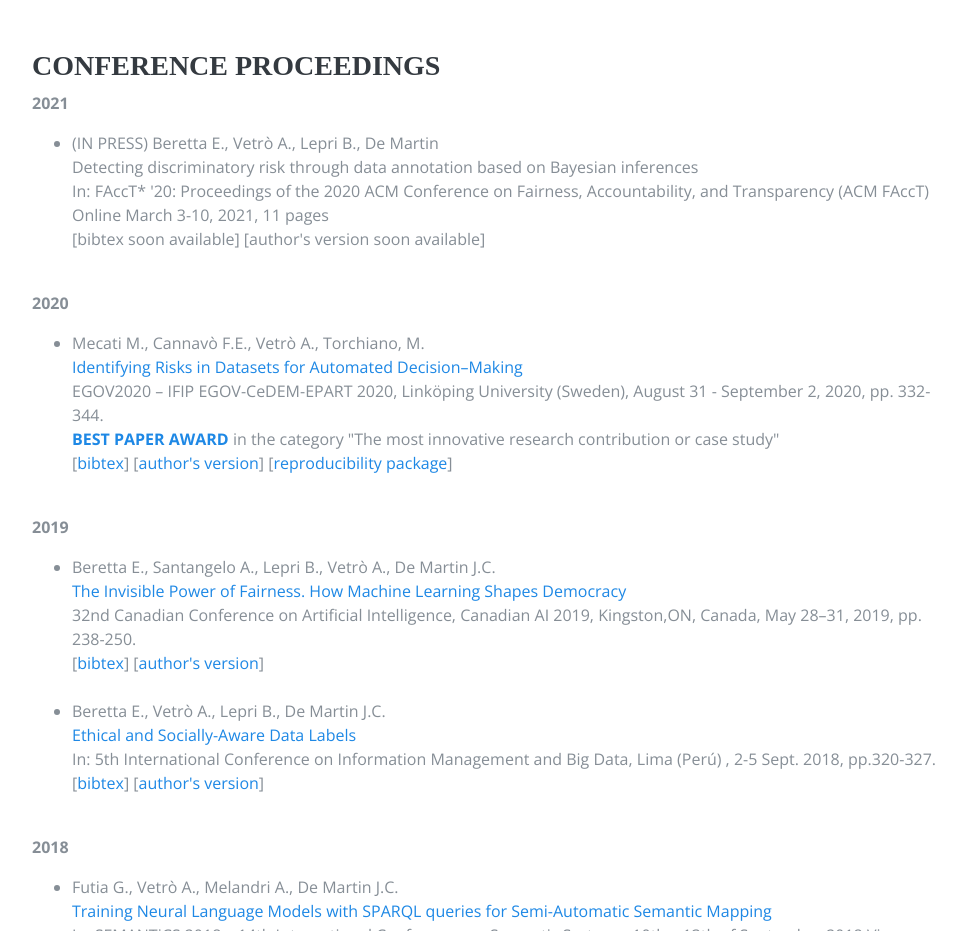
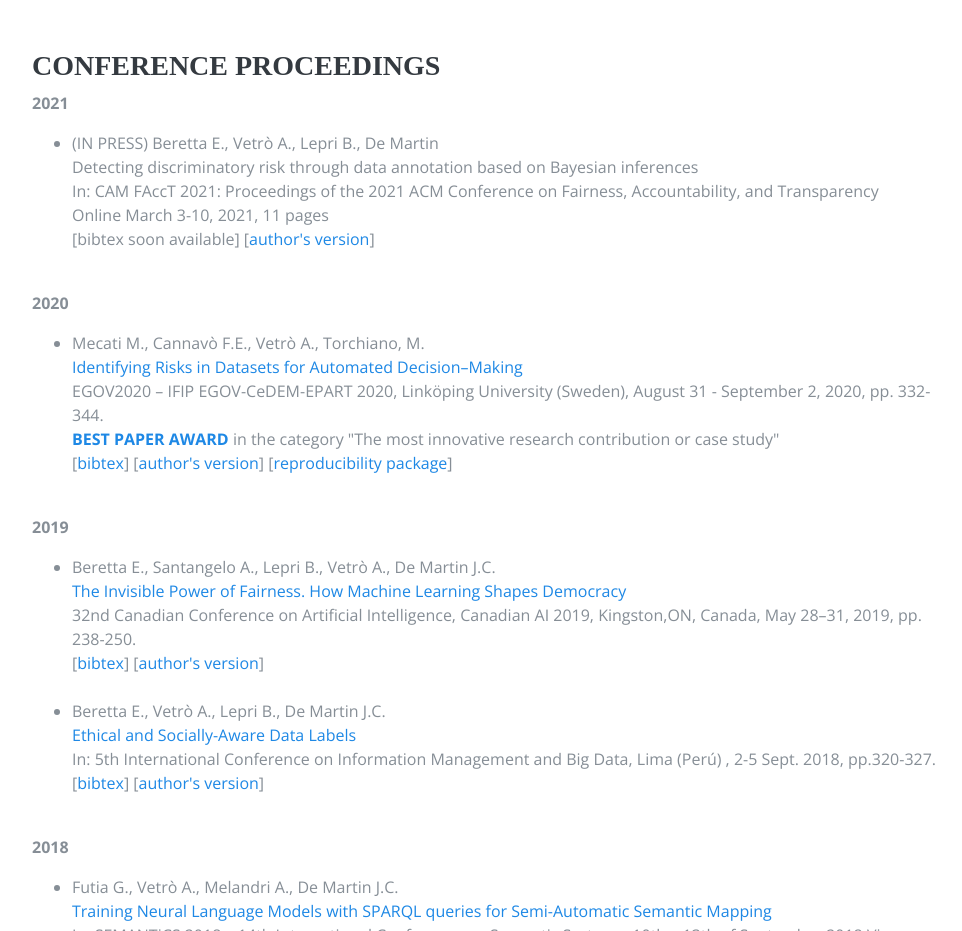
Before and after one commit to phisaz/antoniovetro, a plain HTML site: page publications.html in a window 1280 px wide. Shown: the part 3880-4811 px from the top of the page, without its empty margins (288-1250 px from the left). Drawn offline with nearby package versions, Linux system fonts and the light colour scheme; a web font is replaced by a local one.

Commit message:
facct camera ready

```diff
--- a/publications.html
+++ b/publications.html
@@ -393,8 +393,8 @@
                         <a href='http://dx.doi.org/10.1109/MITP.2013.21' target="blank"> Exploratory testing as a source of testing technical debt </a>
                         <br> IT Professional (Volume:16 , Issue: 3 ), May-June 2014, pp. 44-51, ISSN: 1520-9202, IEEE
                         <br> [
-                        <a href="./bibtex/journals/2014-itpro-td.bib" target="new">bibtex</a>] [
-                        <a href="./authorsversion/journals/2014-itpro-td.pdf" target="new">author's version</a>]
+                        <a href="./bibtex/journals/2014-itpro-td.bib" target="new">bibtex</a>]
+                        [<a href="./authorsversion/journals/2014-itpro-td.pdf" target="new">author's version</a>]
                     </li>
 
                 </ul>
@@ -411,9 +411,11 @@
 
                             Beretta E., Vetr&ograve; A., Lepri B., De Martin <br>
                             Detecting discriminatory risk through data annotation based on Bayesian inferences <br>
-                            In: FAccT* '20: Proceedings of the 2020 ACM Conference on Fairness, Accountability, and Transparency (ACM FAccT) <br>
+                            In: CAM FAccT 2021: Proceedings of the 2021 ACM Conference on Fairness, Accountability, and Transparency <br>
                             Online March 3-10, 2021, 11 pages <br>
-                            [bibtex soon available] [author's version soon available] <br>
+                            [bibtex soon available]
+                            [<a href="./authorsversion/conferences/2021-facct-risks.pdf" target=new>author's version</a>]
+                            <br>
 
                         </li>
 
@@ -449,7 +451,8 @@
                         Beretta E., Santangelo A., Lepri B., Vetr&ograve; A., De Martin J.C. <br>
                         <a href="https://doi.org/10.1007/978-3-030-18305-9_19">The Invisible Power of Fairness. How Machine Learning Shapes Democracy</a> <br>
                         32nd Canadian Conference on Artificial Intelligence, Canadian AI 2019, Kingston,ON, Canada, May 28–31, 2019, pp. 238-250.<br>
-                        [<a href="./bibtex/conferences/2019-canai-fd.bib">bibtex</a>] [<a href="./authorsversion/conferences/2019-canai-fd.pdf" target=new>author's version</a>]
+                        [<a href="./bibtex/conferences/2019-canai-fd.bib">bibtex</a>]
+                        [<a href="./authorsversion/conferences/2019-canai-fd.pdf" target=new>author's version</a>]
                     </li>  <br>
 
                     <li>
```
Also changed, not shown: 1 other file.
